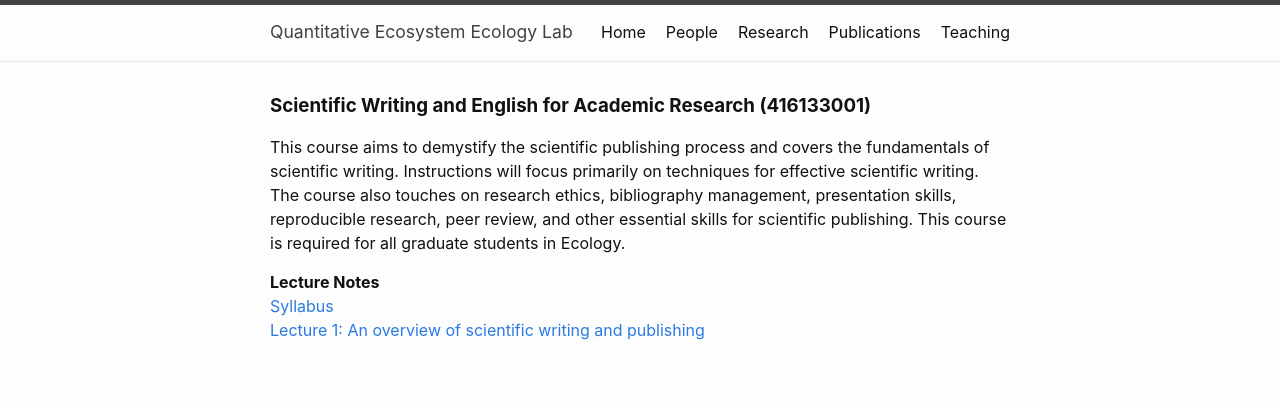
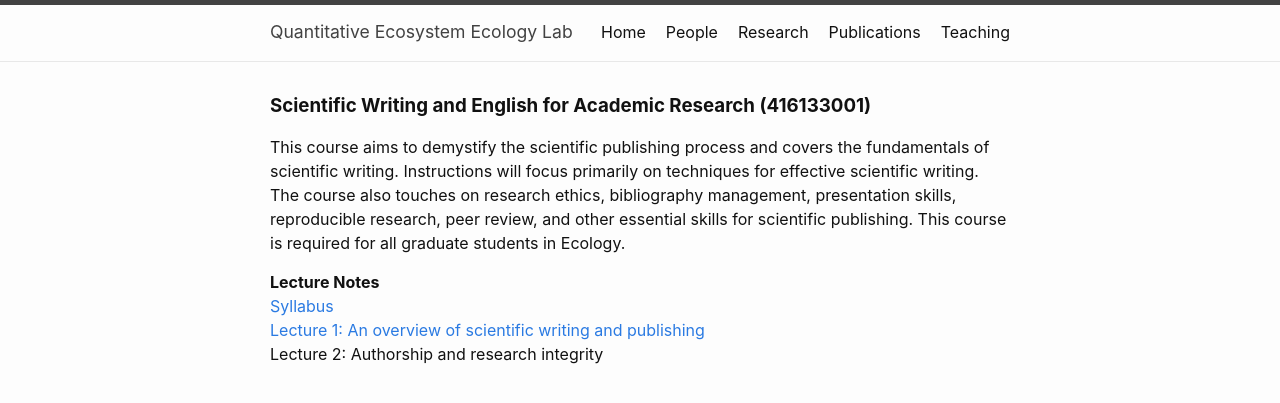
Before and after one commit to chaosonglab/chaosonglab.github.io, a Jekyll site: the page built from teaching.md, in a window 1280 px wide. Shown: the top 403 px of the page. Built offline with Jekyll 4.4.1, drawn with Linux system fonts in a browser that asks for light colours.

Commit message:
Update teaching.md

```diff
--- a/teaching.md
+++ b/teaching.md
@@ -10,4 +10,5 @@ This course aims to demystify the scientific publishing process and covers the f
 
 **Lecture Notes**\
 [Syllabus](/files/course_materials/Syllabus.pdf)\
-[Lecture 1: An overview of scientific writing and publishing](/files/course_materials/Lecture1_overview.pdf)
+[Lecture 1: An overview of scientific writing and publishing](/files/course_materials/Lecture1_overview.pdf)\
+Lecture 2: Authorship and research integrity
```
